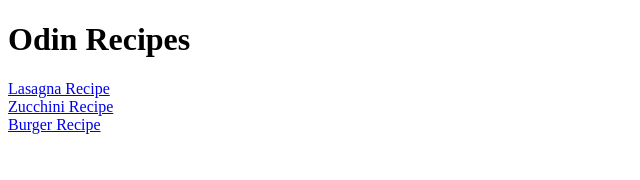
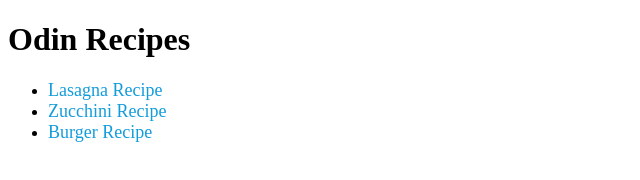
Before and after one commit to Isingizwe12/odin-recipes, a plain HTML site: page index.html in a window 1280 px wide. Shown: the whole page, without its empty margins (0-640 px from the left). Drawn offline with Linux system fonts and the light colour scheme.

Commit message:
second commit

```diff
--- a/index.html
+++ b/index.html
@@ -1,15 +1,31 @@
 <!DOCTYPE html>
 <html lang="en">
   <head>
-    <meta charset="UTF-8">
-    <meta http-equiv="X-UA-Compatible" content="IE=edge">
-    <meta name="viewport" content="width=device-width, initial-scale=1.0">
+    <meta charset="UTF-8" />
+    <meta http-equiv="X-UA-Compatible" content="IE=edge" />
+    <meta name="viewport" content="width=device-width, initial-scale=1.0" />
     <title>Document</title>
+    <style>
+
+      ul li a {
+        /* list-style: none; */
+        font-size: 18px;
+        color: rgb(19, 156, 219);
+        text-decoration: none;
+        cursor: pointer;
+      }
+    </style>
   </head>
   <body>
     <h1>Odin Recipes</h1>
-   <a href="./recipes/lasagna.html">Lasagna Recipe</a><br>
-   <a href="./recipes/zucchini.html">Zucchini Recipe</a><br>
+    <ul>
+      <li>
+        <a href="./recipes/lasagna.html">Lasagna Recipe</a>
+      </li>
+      <li><a href="./recipes/zucchini.html">Zucchini Recipe</a><br /></li>
+      <li>
         <a href="./recipes/burger.html">Burger Recipe</a>
+      </li>
+    </ul>
   </body>
 </html>
```
Lines whose indentation alone changed are shown as unchanged.
